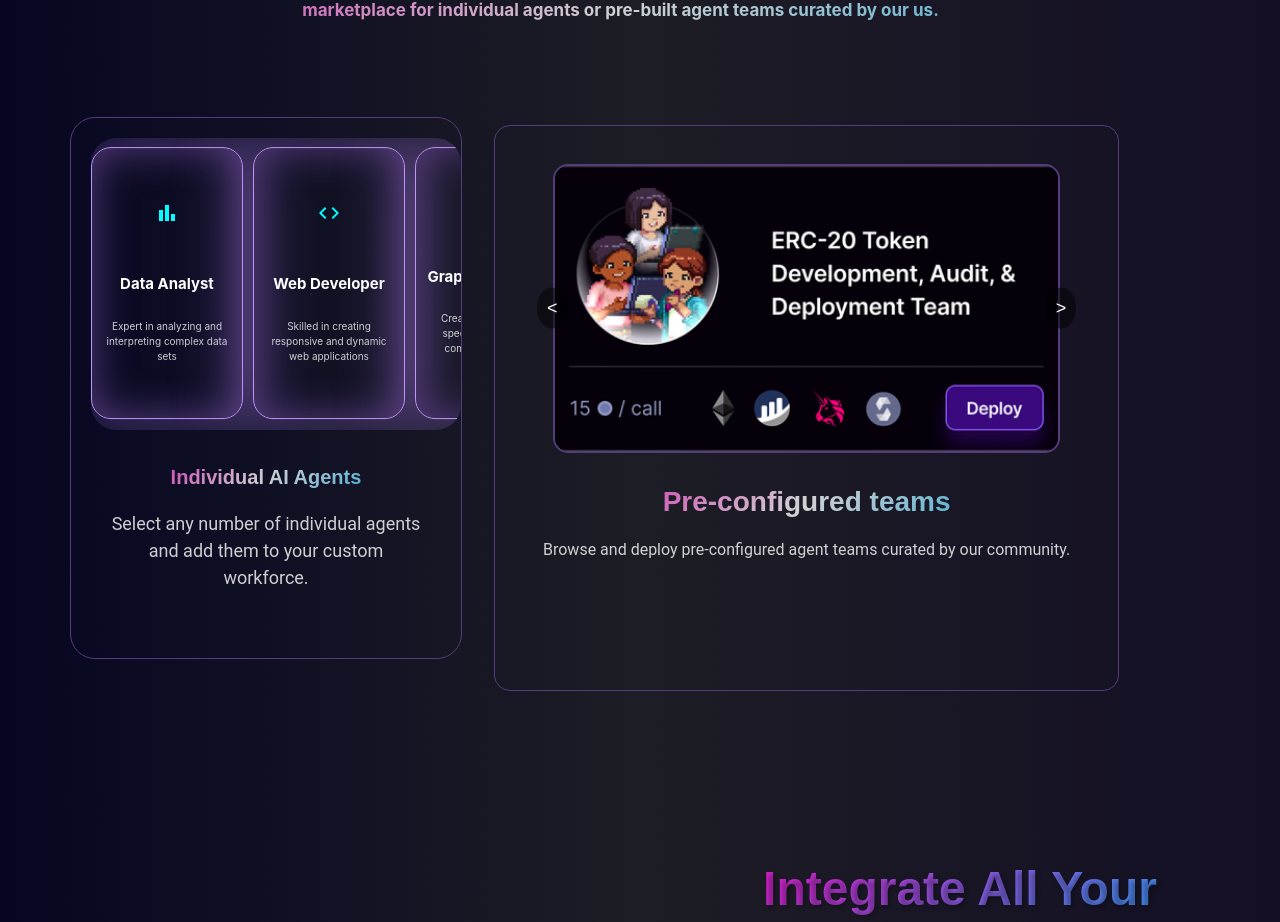
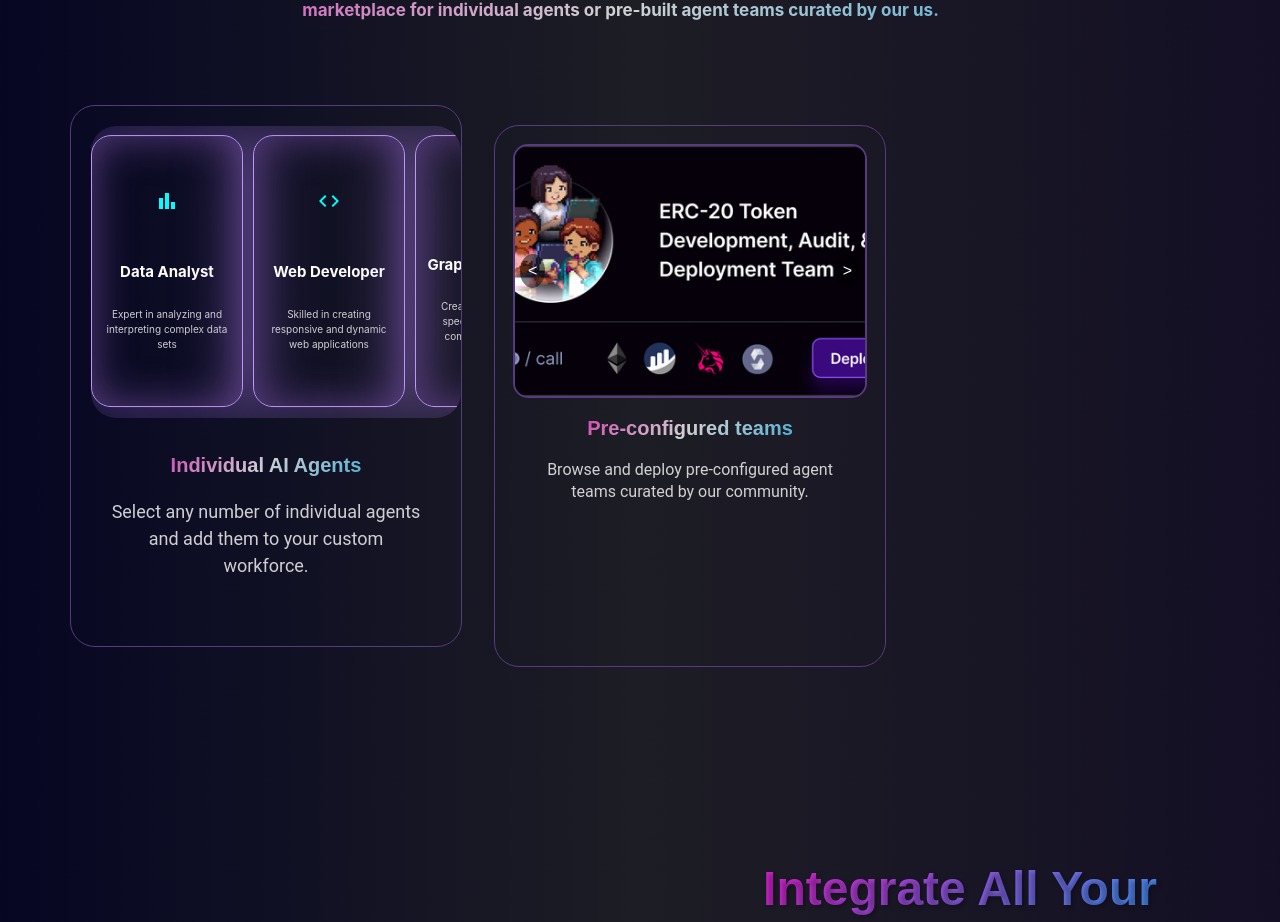
Before and after one commit to mgiftson0/air, a React (Vite) app: page / in a window 1280 px wide. Shown: the part 897-1819 px from the top of the page. Built offline with nearby package versions, Linux system fonts and the light colour scheme.

Commit message:
card1 change

```diff
--- a/src/components/cards/Card1.jsx
+++ b/src/components/cards/Card1.jsx
@@ -3,13 +3,139 @@ import PropTypes from 'prop-types';
 import styled, { keyframes } from 'styled-components';
 import ScrollReveal from 'scrollreveal';
 
-// Define the fade-in animation
 const fadeIn = keyframes`
   from {
     opacity: 0;
   }
   to {
     opacity: 1;
+  }
+`;
+
+const CardWrapper = styled.div`
+  background-color: transparent;
+  border-radius: 25px;
+  border: 1px solid rgb(87, 60, 125);
+  box-shadow: none;
+  padding: 20px;
+  width: 350px;
+  height: auto;
+  min-height: 500px;
+  position: relative;
+  transition: all 0.3s ease;
+  opacity: 0;
+  animation: ${fadeIn} 1s forwards;
+
+  &:hover {
+    transform: scale(1.05);
+    border: 1px solid rgb(191, 150, 250);
+    box-shadow: rgb(87, 60, 125) 0px 0px 40px 1px inset;
+  }
+
+  @media (max-width: 768px) {
+    width: 300px;
+    padding: 15px;
+  }
+
+  @media (max-width: 480px) {
+    width: 280px;
+    padding: 10px;
+  }
+`;
+
+const ImageContainer = styled.div`
+  position: relative;
+  width: 100%;
+  height: 250px;
+  display: flex;
+  justify-content: center;
+  align-items: center;
+
+  @media (max-width: 768px) {
+    height: 220px;
+  }
+
+  @media (max-width: 480px) {
+    height: 200px;
+  }
+`;
+
+const Image = styled.img`
+  width: 100%;
+  height: 100%;
+  object-fit: cover;
+  border-radius: 15px;
+  border: 2px solid rgb(87, 60, 125);
+`;
+
+const NavButton = styled.button`
+  position: absolute;
+  top: 50%;
+  transform: translateY(-50%);
+  background-color: rgba(0, 0, 0, 0.5);
+  color: white;
+  border: none;
+  padding: 8px;
+  cursor: pointer;
+  font-size: 16px;
+  border-radius: 50%;
+  ${props => props.$position === 'left' ? 'left: 5px;' : 'right: 5px;'}
+
+  &:hover {
+    background-color: rgba(0, 0, 0, 0.7);
+  }
+
+  @media (max-width: 480px) {
+    padding: 6px;
+    font-size: 14px;
+  }
+`;
+
+const TextSection = styled.div`
+  margin-top: 16px;
+  text-align: center;
+  padding: 0 16px;
+
+  @media (max-width: 768px) {
+    margin-top: 12px;
+    padding: 0 12px;
+  }
+
+  @media (max-width: 480px) {
+    margin-top: 8px;
+    padding: 0 8px;
+  }
+`;
+
+const Title = styled.h2`
+  font-size: 20px;
+  font-family: 'Orbitron', sans-serif;
+  background: linear-gradient(135deg, rgba(255, 0, 193, 0.8) 0%, rgba(255, 255, 255, 0.8) 50%, rgba(0, 191, 255, 0.8) 100%);
+  -webkit-background-clip: text;
+  -webkit-text-fill-color: transparent;
+  margin-bottom: 8px;
+
+  @media (max-width: 768px) {
+    font-size: 18px;
+  }
+
+  @media (max-width: 480px) {
+    font-size: 16px;
+  }
+`;
+
+const Subtitle = styled.p`
+  font-size: 16px;
+  font-family: 'Roboto', sans-serif;
+  color: rgba(255, 255, 255, 0.8);
+  line-height: 1.4;
+
+  @media (max-width: 768px) {
+    font-size: 14px;
+  }
+
+  @media (max-width: 480px) {
+    font-size: 12px;
   }
 `;
 
@@ -75,137 +201,4 @@ Card1.propTypes = {
   setHoveredCard: PropTypes.func,
 };
 
-const CardWrapper = styled.div`
-  background-color: transparent;
-  border-radius: 16px;
-  border: 1px solid rgb(87, 60, 125);
-  box-shadow: none;
-  padding: 32px;
-  width: ${props => props.$isHovered ? '720px' : props.$otherHovered ? 'fit-content' : 'fit-content'};
-  height: 500px;
-  position: center;
-  transition: all 0.3s ease;
-  opacity: 0;
-  animation: ${fadeIn} 1s forwards;
-
-  &:hover {
-    border: 2px solid rgb(191, 150, 250);
-        box-shadow: rgb(87, 60, 125) 0px 0px 40px 1px inset;
-
-  }
-
-  @media (max-width: 1200px) {
-    width: 600px;
-  }
-
-  @media (max-width: 768px) {
-    width: 500px;
-    padding: 24px;
-  }
-
-  @media (max-width: 480px) {
-    width: 300px;
-    height: 450px;
-    padding: 16px;
-    // margin-left: -30px;
-    margin-bottom: 10px;
-  }
-`;
-
-const ImageContainer = styled.div`
-  position: relative;
-  width: 100%;
-  height: 300px;
-  display: flex;
-  justify-content: center;
-  align-items: center;
-  // background-color: red;
-
-  @media (max-width: 480px) {
-    width: 100%;
-    height: 300px;
-  }
-`;
-
-const Image = styled.img`
-  width: 90%;
-  height: 95%;
-  object-fit: cover;
-  border-radius: 15px;
-  border: 2px solid rgb(87, 60, 125);
-
-  @media (max-width: 480px) {
-  width: 90%;
-  height: 95%;
-  object-fit: contain;
-
-  }
-`;
-
-const NavButton = styled.button`
-  position: absolute;
-  top: 50%;
-  transform: translateY(-50%);
-  background-color: rgba(0, 0, 0, 0.5);
-  color: white;
-  border: none;
-  padding: 10px;
-  cursor: pointer;
-  font-size: 18px;
-  border-radius: 50%;
-  ${props => props.$position === 'left' ? 'left: 10px;' : 'right: 10px;'}
-
-  &:hover {
-    background-color: rgba(0, 0, 0, 0.7);
-  }
-`;
-const TextSection = styled.div`
-  margin-top: 16px;
-  text-align: center;
-  padding: 0 16px;
-
-  @media (max-width: 768px) {
-    margin-top: 12px;
-    padding: 0 12px;
-  }
-
-  @media (max-width: 480px) {
-    margin-top: 8px;
-    padding: 0 8px;
-  }
-`;
-
-const Title = styled.h2`
-  font-size: 28px;
-  font-family: 'Orbitron', sans-serif;
-  background: linear-gradient(135deg, rgba(255, 0, 193, 0.8) 0%, rgba(255, 255, 255, 0.8) 50%, rgba(0, 191, 255, 0.8) 100%);
-  -webkit-background-clip: text;
-  -webkit-text-fill-color: transparent;
-  margin-bottom: 8px;
-
-  @media (max-width: 768px) {
-    font-size: 24px;
-  }
-
-  @media (max-width: 480px) {
-    font-size: 16px;
-  }
-`;
-
-const Subtitle = styled.p`
-  font-size: 16px;
-  font-family: 'Roboto', sans-serif;
-  color: rgba(255, 255, 255, 0.8);
-  line-height: 1.4;
-
-  @media (max-width: 768px) {
-    font-size: 14px;
-  }
-
-  @media (max-width: 480px) {
-    font-size: 8px;
-    text-align: center;
-  }
-`;
-
 export default Card1;
```
